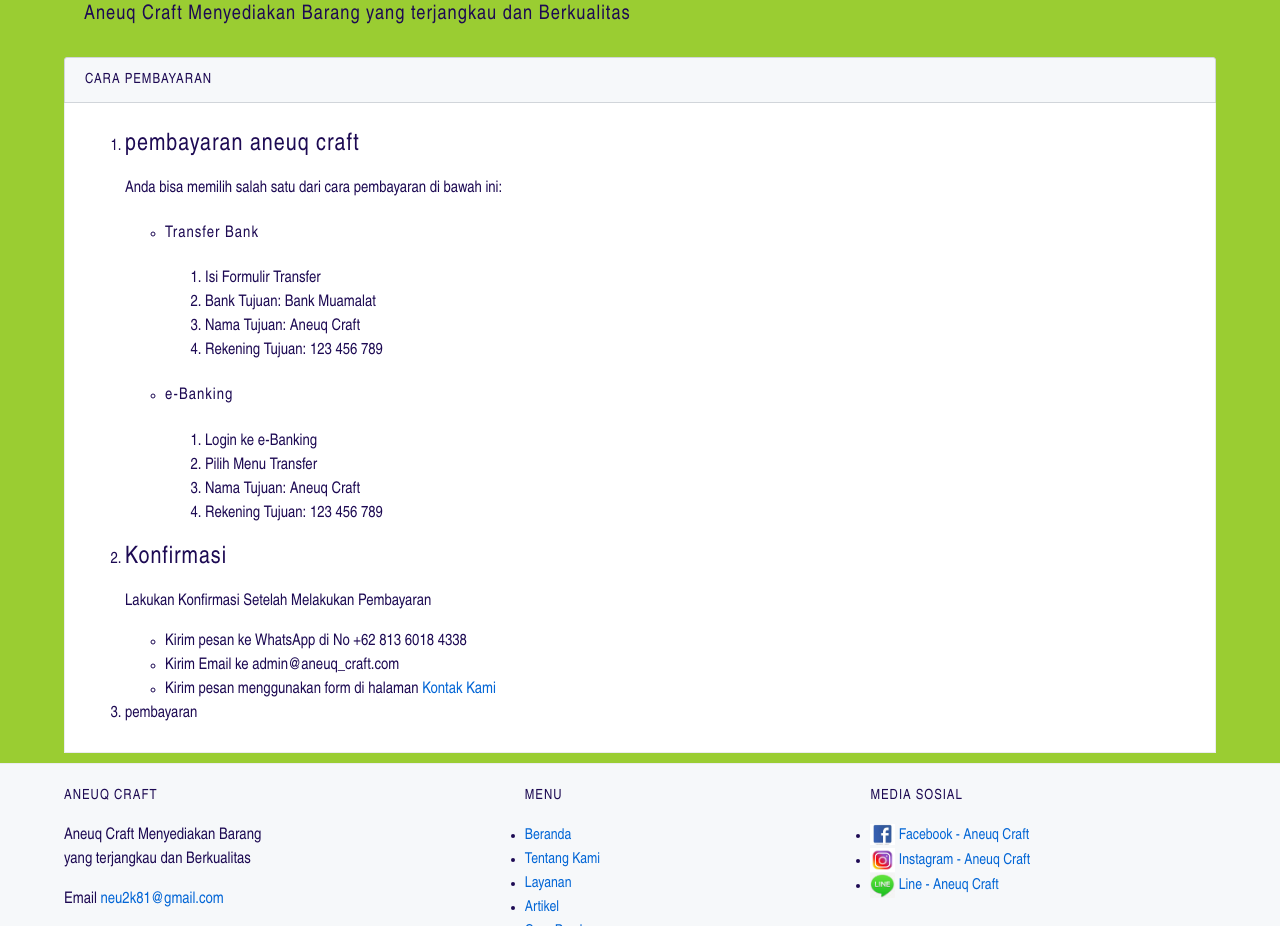
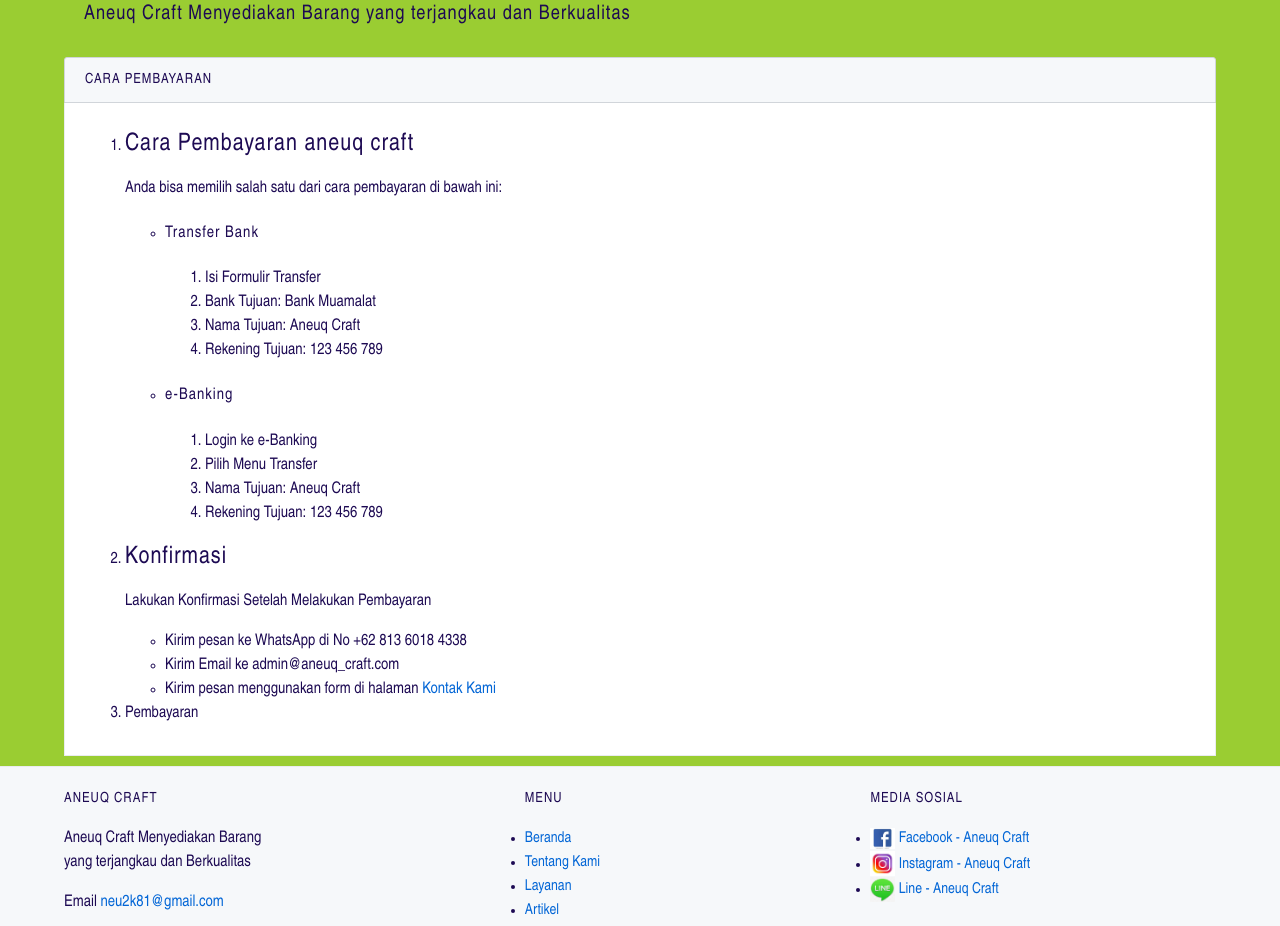
Before and after one commit to aneuque/aneuque.github.io, a plain HTML site: page pembayaran.html in a window 1280 px wide. Shown: the part 479-1405 px from the top of the page. Drawn offline with Linux system fonts and the light colour scheme; a web font is replaced by a local one.

Commit message:
Add files via upload

```diff
--- a/pembayaran.html
+++ b/pembayaran.html
@@ -66,7 +66,7 @@
         <div class="box-isi">
             <ol>
                 <li>
-                    <h2>pembayaran aneuq craft</h2>
+                    <h2>Cara Pembayaran aneuq craft</h2>
                     <p>Anda bisa memilih salah satu dari cara pembayaran di bawah ini:</p>
                     <ul>
                         <li>
@@ -98,7 +98,9 @@
                         <li>Kirim pesan menggunakan form di halaman  <a href="kontak.html" title="Kontak kami">Kontak Kami</a></li>
                     </ul>
                 </li>
-                <li>pembayaran</li>
+                <li>Pembayaran
+                    <h2></h2>
+                </li>
             </ol>
         </div>
     </div>
```
